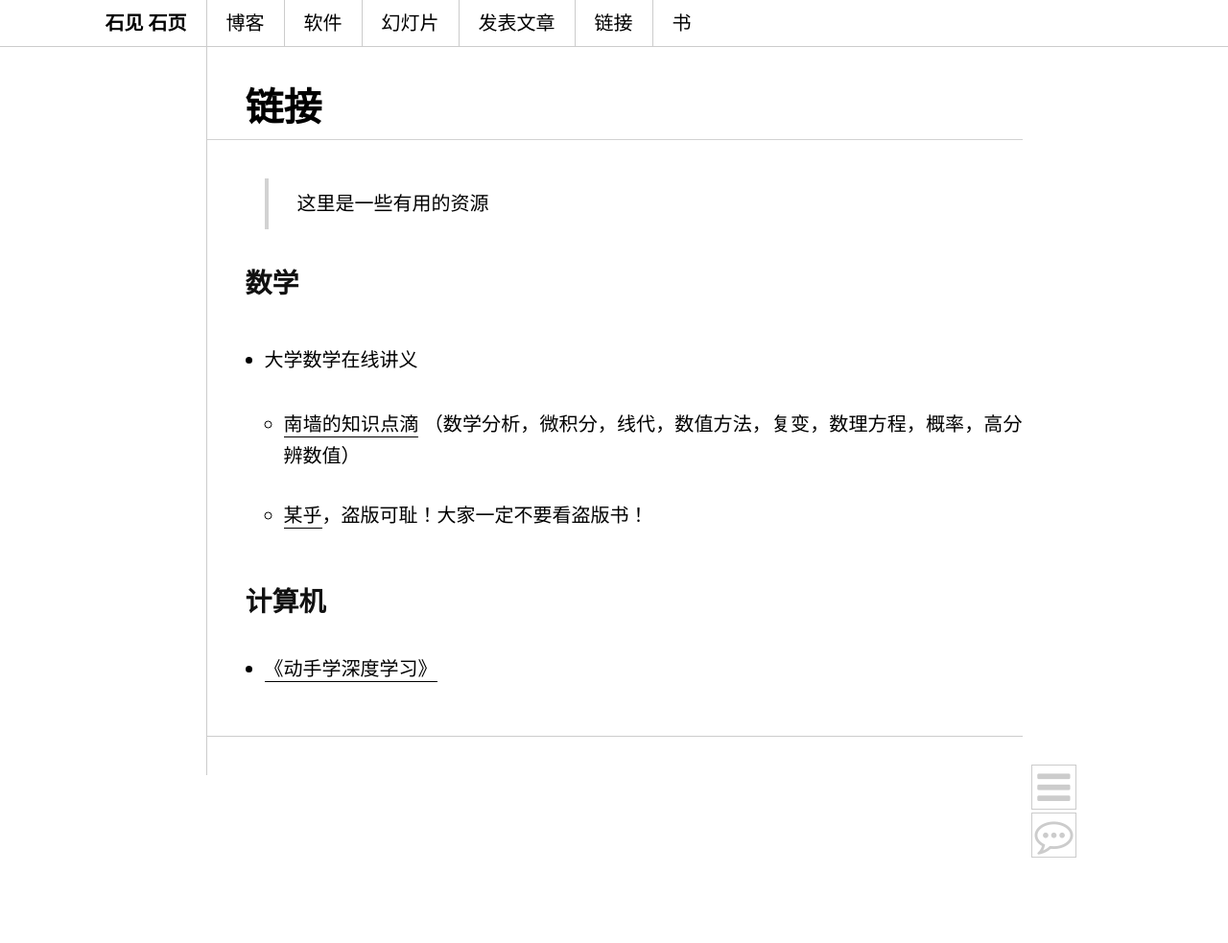
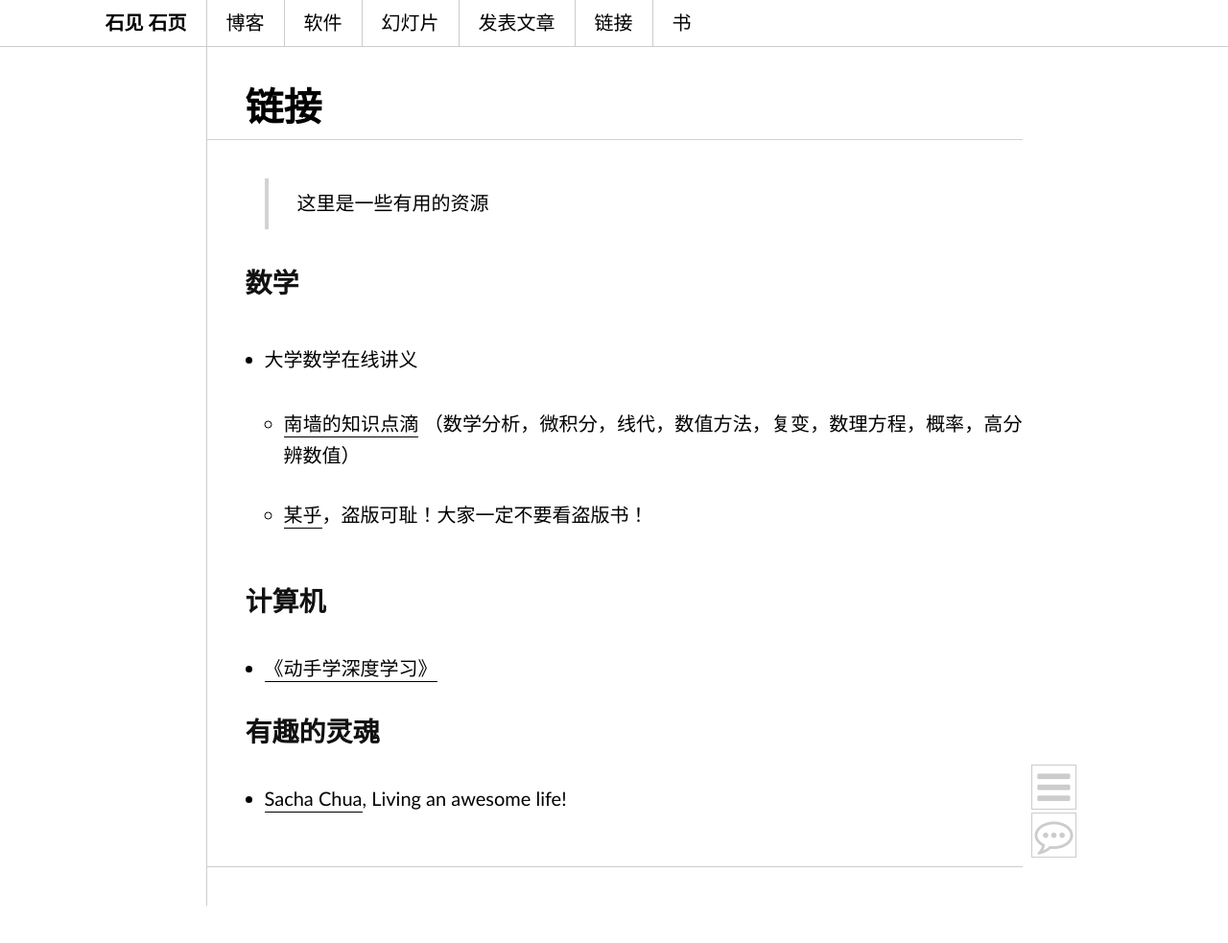
Before and after one commit to dustincys/cn, a Jekyll site: the page built from links/index.md, in a window 1280 px wide and 1022 px high. Shown: the top 983 px of the window at 96% size. Built offline with Jekyll 4.4.1, drawn with Linux system fonts in a browser that asks for light colours; nearby versions of some CDN libraries; comment, search, counter and statistics services are not loaded.

Commit message:
add link

```diff
--- a/links/index.md
+++ b/links/index.md
@@ -8,6 +8,7 @@ comments: yes
 > 这里是一些有用的资源
 
 ## 数学
+
 - 大学数学在线讲义
 
   - [南墙的知识点滴](https://www.nwall.top/) （数学分析，微积分，线代，数值方法，复变，数理方程，概率，高分辨数值）
@@ -17,3 +18,7 @@ comments: yes
 ## 计算机
 
 - [《动手学深度学习》](https://zh.d2l.ai/ "《动手学深度学习》")
+
+## 有趣的灵魂
+
+- [Sacha Chua](https://sachachua.com/blog/), Living an awesome life!
```
